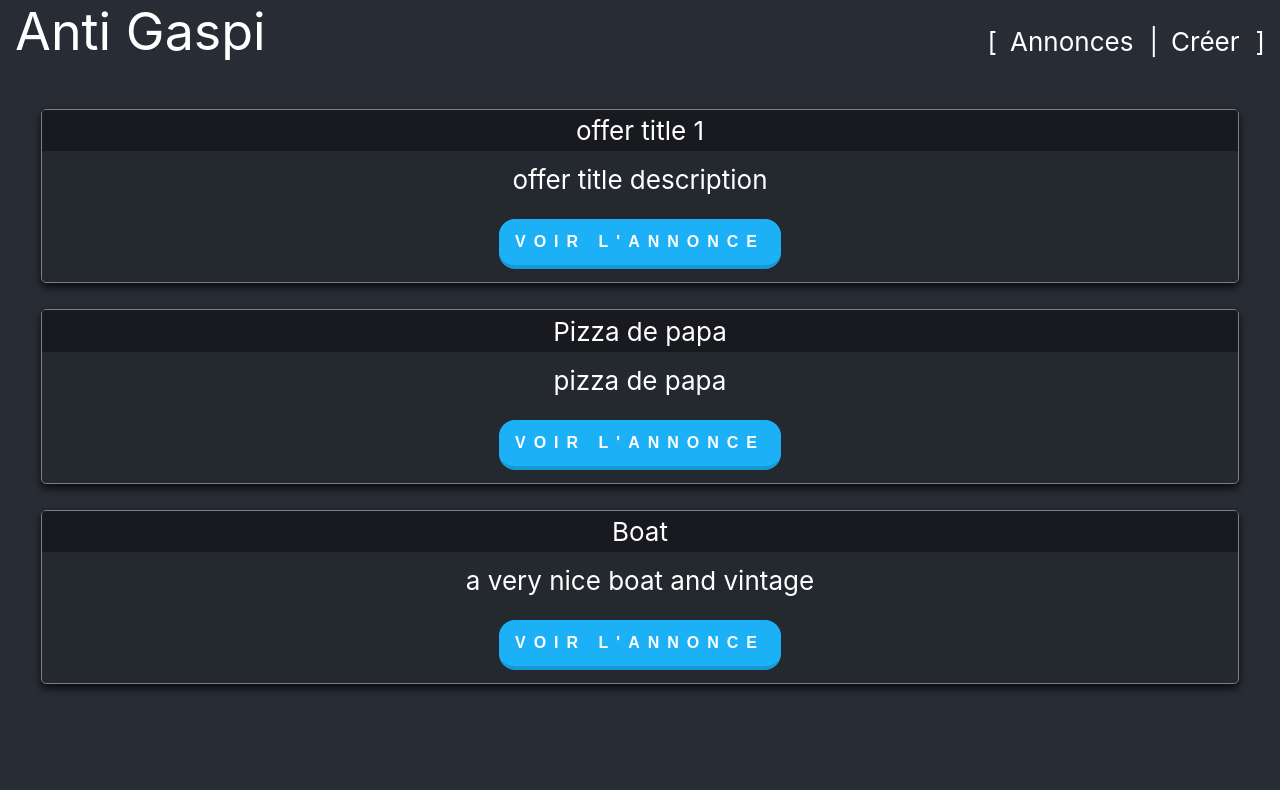
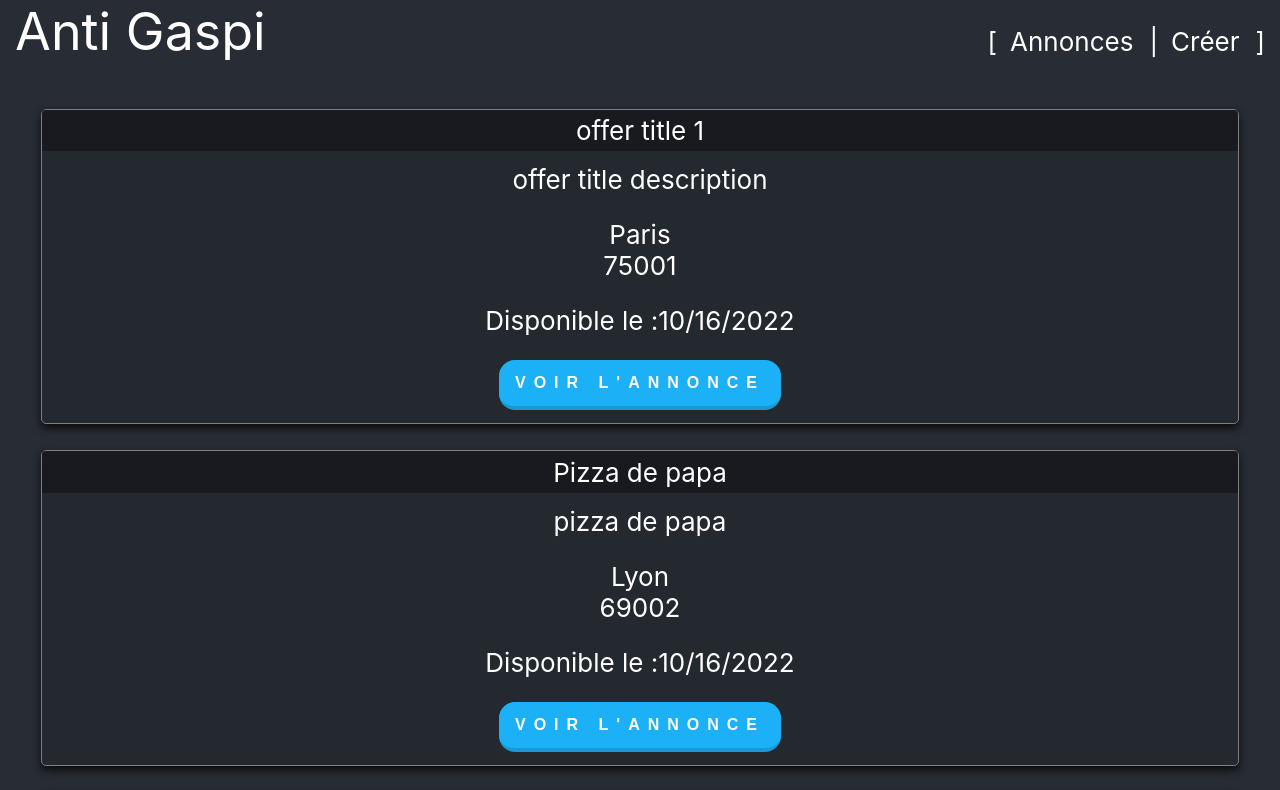
Before and after one commit to mohamed-el-barcani-soat/soat-anti-gaspi-app, a React (Create React App) app: page /offers in a window 1280 px wide. Shown: the top 790 px of the page. Built offline with nearby package versions, Linux system fonts and the light colour scheme.

Commit message:
get all annonces for now done with existing style

```diff
--- /dev/null
+++ b/src/pages/Offers/OfferList/OfferItem/index.css
@@ -0,0 +1,11 @@
+.offer-item-body {
+    display: flex;
+    flex-direction: column;
+    gap: 1.5rem;
+}
+
+.availability-date-section {
+    display: flex;
+
+    justify-content: center;
+}
--- /dev/null
+++ b/src/pages/Offers/OfferList/OfferItem/index.tsx
@@ -0,0 +1,42 @@
+import { useNavigate } from "react-router-dom"
+import { Card, CardHeader, CardBody, Button } from "../../../../components"
+import { Offer } from "../../../../services/models/offer"
+import "./index.css"
+
+type OfferItemProps = {
+    offer: Offer
+}
+
+const OfferItem = ({ offer }: OfferItemProps) => {
+    const navigate = useNavigate();
+
+    const navigateToOfferPage = (offerId: string) => {
+        navigate(`/offer/${offerId}`)
+    }
+
+    return <>
+        <Card key={offer.id} data-testid="offer-item">
+            <CardHeader>{offer.title}</CardHeader>
+            <CardBody
+                className="offer-item-body"
+            >
+                <div>{offer.description}</div>
+                <div>
+                    <div>{offer.address.city}</div>
+                    <div>{offer.address.zipcode}</div>
+                </div>
+
+                <div className="availability-date-section">
+                    <div>Disponible le : </div>
+                    <div>{offer.availabilityDate?.toLocaleDateString()}</div>
+                </div>
+
+                <div>
+                    <Button onClick={() => navigateToOfferPage(offer.id)}>Voir l'annonce</Button>
+                </div>
+            </CardBody>
+        </Card>
+    </>
+}
+
+export default OfferItem;
--- a/src/pages/Offers/OfferList/index.tsx
+++ b/src/pages/Offers/OfferList/index.tsx
@@ -1,5 +1,6 @@
 import { Card, CardHeader, CardBody, Button } from "../../../components"
 import { Offer } from "../../../services/models/offer"
+import OfferItem from "./OfferItem"
 
 type OfferListProps = {
     offers: Offer[]
@@ -9,15 +10,7 @@ const OfferList = ({offers}: OfferListProps) => {
     return <>
     {offers.length > 0
     ? offers.map((offer) => (
-        <Card key={offer.id} data-testid="offer-item">
-          <CardHeader>{offer.title}</CardHeader>
-          <CardBody style={{ display: "flex", flexDirection: "column", gap: "1.5rem" }}>
-            {offer.description}
-            <div>
-              <Button>Voir l'annonce</Button>
-            </div>
-          </CardBody>
-        </Card>
+        <OfferItem offer={offer} key={offer.id} />
       ))
     : <div>Pas d'annonce pour le moment. Si vous avez des objets fonctionnels que vous voulez vous en débarasser, un autre propriétaire pourra en prendre soin si vous créez une annonce. Luttons contre le gaspillage industriel</div>}</>
 }
--- a/src/pages/Offers/index.tsx
+++ b/src/pages/Offers/index.tsx
@@ -11,6 +11,8 @@ const Offers = () => {
   const [sortBy, setSortBy] = useState("all");
   const [sortOrder, setSortOrder] = useState("desc");
 
+  const [isLoading, setIsLoading] = useState(true);
+
   useEffect(() => {
     OffersService.getAllOffers({
       pageNumber,
@@ -19,8 +21,14 @@ const Offers = () => {
       sortOrder
     }).then((response) => {
       setOffers(response.content);
+      setIsLoading(false);
     });
-  }, []);
+  }, [isLoading]);
+
+  if (isLoading) {
+    return <div>Chargement en cours...</div>
+  }
+
   return (
     <div>
       <OfferList offers={offers} />
```
Also changed, not shown: src/pages/helper/test/renderWithRouteProvider.tsx (added, +8 -0 lines), 2 other files (tests, documents, lock files or other folders).
